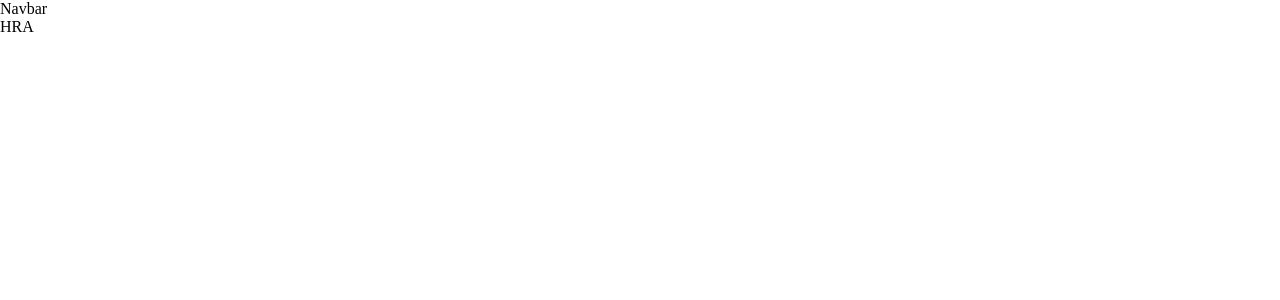
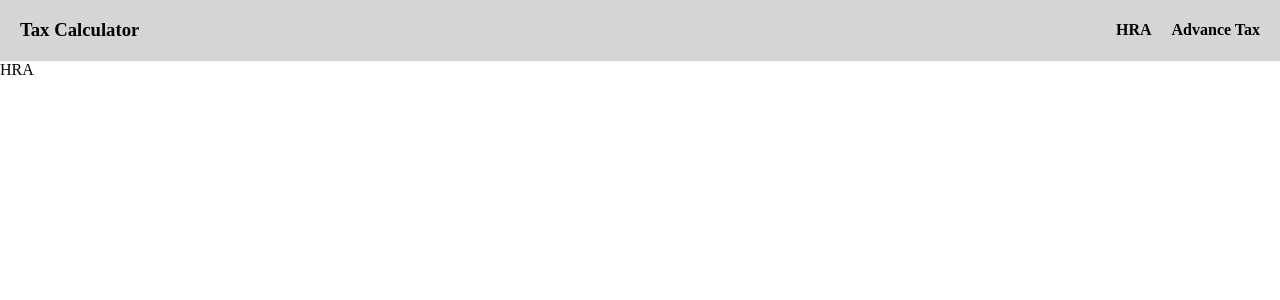
Before and after one commit to Vishal27-com/Tax-Calculator, a React (Vite) app: page / in a window 1280 px wide. Shown: the top 300 px of the page. Built offline with nearby package versions, Linux system fonts and the light colour scheme.

Commit message:
navbar made

```diff
--- a/src/Components/Navbar/Navbar.jsx
+++ b/src/Components/Navbar/Navbar.jsx
@@ -1,8 +1,14 @@
 import React from 'react'
-
+import './navbar.css'
 const Navbar = () => {
   return (
-    <div>Navbar</div>
+    <div className='nav-cont'>
+      <h3>Tax Calculator</h3>
+      <div className='link-box'>
+      <h4>HRA</h4>
+      <h4>Advance Tax</h4>
+      </div>
+    </div>
   )
 }
 
--- /dev/null
+++ b/src/Components/Navbar/navbar.css
@@ -0,0 +1,16 @@
+.nav-cont{
+    padding: 0 20px;
+    display: flex;
+    justify-content: space-between;
+    align-items: center;
+    background: rgb(214, 212, 212);
+}
+.link-box{
+    display: flex;
+    gap: 20px;
+}
+.link-box>h4:hover{
+ cursor: pointer;
+ color: red;
+ text-decoration: underline;
+}
```
